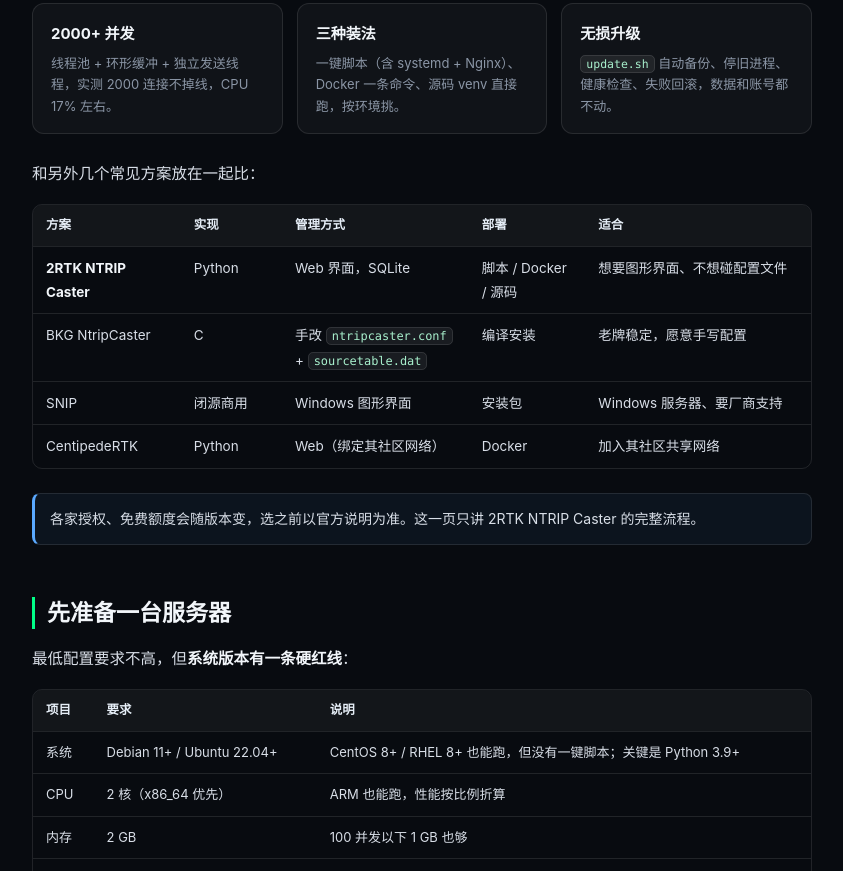
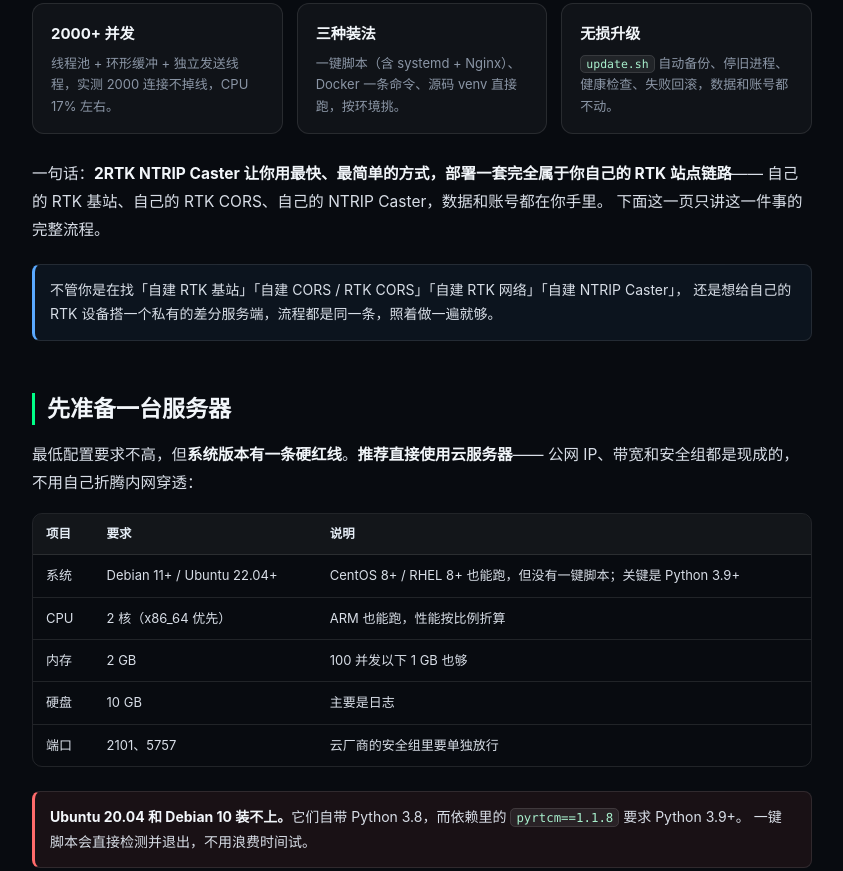
Before and after one commit to Rampump/2rtkcom, a plain HTML site: page site/caster/index.html in a window 1280 px wide. Shown: the part 1484-2355 px from the top of the page, without its empty margins (38-881 px from the left). Drawn offline with Linux system fonts and the light colour scheme.

Commit message:
docs(caster): 去掉方案对比表，改为自建链路定位 + 端口放行提醒
- 删除 BKG NtripCaster / SNIP / CentipedeRTK 对比表与授权免责说明
- 改为一句定位：2RTK NTRIP Caster 让你用最快最简单的方式
  部署属于自己的 RTK 站点链路
- 补一句关键词段落，覆盖 自建RTK / 自建CORS / 自建RTK基站 /
  自建NTRIP Caster 等检索词，title/description/keywords/og 同步
- 服务器准备处加「推荐使用云服务器」
- 安装步骤开头加 danger 提醒：先在云厂商安全组放行
  2101(NTRIP) 与 5757(Web)，80/443 可选
- 清理不再使用的 .cmp 五列表格样式

```diff
--- a/site/assets/site.css
+++ b/site/assets/site.css
@@ -359,18 +359,6 @@ td code { white-space: nowrap; }
 .trouble td:first-child { white-space: normal; }
 .trouble td code { white-space: normal; overflow-wrap: anywhere; }
 
-/* 五列方案对照表：列多，自动布局会把「部署」「适合」压成三字一行，固定比例 */
-.cmp th, .cmp td { white-space: normal; }
-.cmp td:first-child { white-space: normal; }
-.cmp { table-layout: fixed; }
-/* 固定列宽后 code 必须允许断开，否则长文件名会横向压到下一列上 */
-.cmp td code { white-space: normal; overflow-wrap: anywhere; }
-.cmp col.n1 { width: 19%; }
-.cmp col.n2 { width: 13%; }
-.cmp col.n3 { width: 24%; }
-.cmp col.n4 { width: 15%; }
-.cmp col.n5 { width: 29%; }
-
 .table-wrap.compact table { font-size: 13px; }
 
 /* 提示块 */
--- a/site/caster/index.html
+++ b/site/caster/index.html
@@ -3,9 +3,9 @@
 <head>
   <meta charset="UTF-8" />
   <meta name="viewport" content="width=device-width, initial-scale=1.0, viewport-fit=cover" />
-  <title>NTRIP Caster 搭建教程：2RTK NTRIP Caster 安装、挂载点与账号配置 | 2RTK</title>
-  <meta name="description" content="用开源项目 2RTK NTRIP Caster 搭自己的 NTRIP Caster：一键脚本 / Docker / 源码三种装法、管理员与用户账号、挂载点与自动 STR 修正、基站推流、流动站拉流、无损升级与排错。" />
-  <meta name="keywords" content="NTRIP Caster搭建,2RTK NTRIP Caster,NTRIPcaster,挂载点,源表,STR,RTCM分发,2101,5757,自建Caster,Docker部署" />
+  <title>自建 RTK CORS / NTRIP Caster 教程：2RTK NTRIP Caster 安装、挂载点与账号配置 | 2RTK</title>
+  <meta name="description" content="自建 RTK CORS 与 NTRIP Caster 的完整教程：用开源项目 2RTK NTRIP Caster 最快最简单部署自己的 RTK 站点链路，一键脚本 / Docker / 源码三种装法、云服务器安全组放行 2101/5757、管理员与用户账号、挂载点与自动 STR、基站推流、流动站拉流、无损升级与排错。" />
+  <meta name="keywords" content="自建RTK,自建CORS,自建RTK基站,自建RTK CORS,自建NTRIP Caster,RTK站点链路,NTRIP Caster搭建,2RTK NTRIP Caster,NTRIPcaster,挂载点,源表,STR,RTCM分发,2101,5757,Docker部署,私有CORS,局域网CORS" />
   <meta name="author" content="2RTK" />
   <meta name="robots" content="index,follow,max-image-preview:large,max-snippet:-1" />
   <meta name="theme-color" content="#080b10" />
@@ -13,8 +13,8 @@
 
   <meta property="og:type" content="article" />
   <meta property="og:site_name" content="2RTK" />
-  <meta property="og:title" content="NTRIP Caster 搭建教程：2RTK NTRIP Caster 安装与配置" />
-  <meta property="og:description" content="一键脚本 · Docker · 源码三种装法 · 账号与挂载点 · 自动 STR · 推流拉流 · 无损升级。" />
+  <meta property="og:title" content="自建 RTK CORS / NTRIP Caster 教程：2RTK NTRIP Caster 安装与配置" />
+  <meta property="og:description" content="最快最简单部署自己的 RTK 站点链路：一键脚本 · Docker · 源码三种装法 · 云服务器放行 2101/5757 · 账号与挂载点 · 自动 STR · 推流拉流 · 无损升级。" />
   <meta property="og:url" content="__SITE_ORIGIN__/caster/" />
   <meta property="og:image" content="__SITE_ORIGIN__/images/2rtk.png" />
   <meta property="og:locale" content="zh_CN" />
@@ -122,51 +122,19 @@
         </div>
       </div>
 
-      <p>和另外几个常见方案放在一起比：</p>
-      <div class="table-wrap">
-        <table class="cmp">
-          <colgroup><col class="n1" /><col class="n2" /><col class="n3" /><col class="n4" /><col class="n5" /></colgroup>
-          <thead>
-            <tr><th>方案</th><th>实现</th><th>管理方式</th><th>部署</th><th>适合</th></tr>
-          </thead>
-          <tbody>
-            <tr>
-              <td><strong>2RTK NTRIP Caster</strong></td>
-              <td>Python</td>
-              <td>Web 界面，SQLite</td>
-              <td>脚本 / Docker / 源码</td>
-              <td>想要图形界面、不想碰配置文件</td>
-            </tr>
-            <tr>
-              <td>BKG NtripCaster</td>
-              <td>C</td>
-              <td>手改 <code>ntripcaster.conf</code> + <code>sourcetable.dat</code></td>
-              <td>编译安装</td>
-              <td>老牌稳定，愿意手写配置</td>
-            </tr>
-            <tr>
-              <td>SNIP</td>
-              <td>闭源商用</td>
-              <td>Windows 图形界面</td>
-              <td>安装包</td>
-              <td>Windows 服务器、要厂商支持</td>
-            </tr>
-            <tr>
-              <td>CentipedeRTK</td>
-              <td>Python</td>
-              <td>Web（绑定其社区网络）</td>
-              <td>Docker</td>
-              <td>加入其社区共享网络</td>
-            </tr>
-          </tbody>
-        </table>
-      </div>
+      <p>
+        一句话：<strong>2RTK NTRIP Caster 让你用最快、最简单的方式，部署一套完全属于你自己的 RTK 站点链路</strong>——
+        自己的 RTK 基站、自己的 RTK CORS、自己的 NTRIP Caster，数据和账号都在你手里。
+        下面这一页只讲这一件事的完整流程。
+      </p>
       <div class="note">
-        <p>各家授权、免费额度会随版本变，选之前以官方说明为准。这一页只讲 2RTK NTRIP Caster 的完整流程。</p>
+        <p>不管你是在找「自建 RTK 基站」「自建 CORS / RTK CORS」「自建 RTK 网络」「自建 NTRIP Caster」，
+        还是想给自己的 RTK 设备搭一个私有的差分服务端，流程都是同一条，照着做一遍就够。</p>
       </div>
 
       <h2 id="prepare">先准备一台服务器</h2>
-      <p>最低配置要求不高，但<strong>系统版本有一条硬红线</strong>：</p>
+      <p>最低配置要求不高，但<strong>系统版本有一条硬红线</strong>。<strong>推荐直接使用云服务器</strong>——
+      公网 IP、带宽和安全组都是现成的，不用自己折腾内网穿透：</p>
       <div class="table-wrap compact">
         <table>
           <thead><tr><th>项目</th><th>要求</th><th>说明</th></tr></thead>
@@ -207,6 +175,18 @@
       </div>
 
       <h2 id="install">三种装法，挑一种</h2>
+
+      <div class="danger">
+        <p><b>安装前先做这一步：回到云厂商后台，把 <code>2101</code> 和 <code>5757</code> 两个端口放行。</b></p>
+        <p>在控制台找到这台服务器的<strong>安全组</strong>（也叫防火墙、防火墙规则），添加入方向规则：</p>
+        <ul>
+          <li><code>2101/tcp</code> — NTRIP 服务端口。基站往这里推流、流动站从这里拉流，不放行整条链路都连不上。</li>
+          <li><code>5757/tcp</code> — Web 管理端口。不放行浏览器打不开后台。</li>
+          <li><code>80/443</code> — 可选。要用域名访问后台时再加。</li>
+        </ul>
+        <p>系统自带的 UFW/firewalld 脚本会帮你放行，但<b>云厂商的安全组在脚本管不到的地方，必须你在控制台手动开</b>。
+        这一步漏掉，后面装得再顺也会一直连不上。</p>
+      </div>
 
       <h3>方式 A：一键脚本（推荐）</h3>
       <p>Debian 11+ / Ubuntu 22.04+ 上跑，脚本会自动装依赖、建目录、配 systemd、开防火墙、加 Nginx 反代。</p>
```
